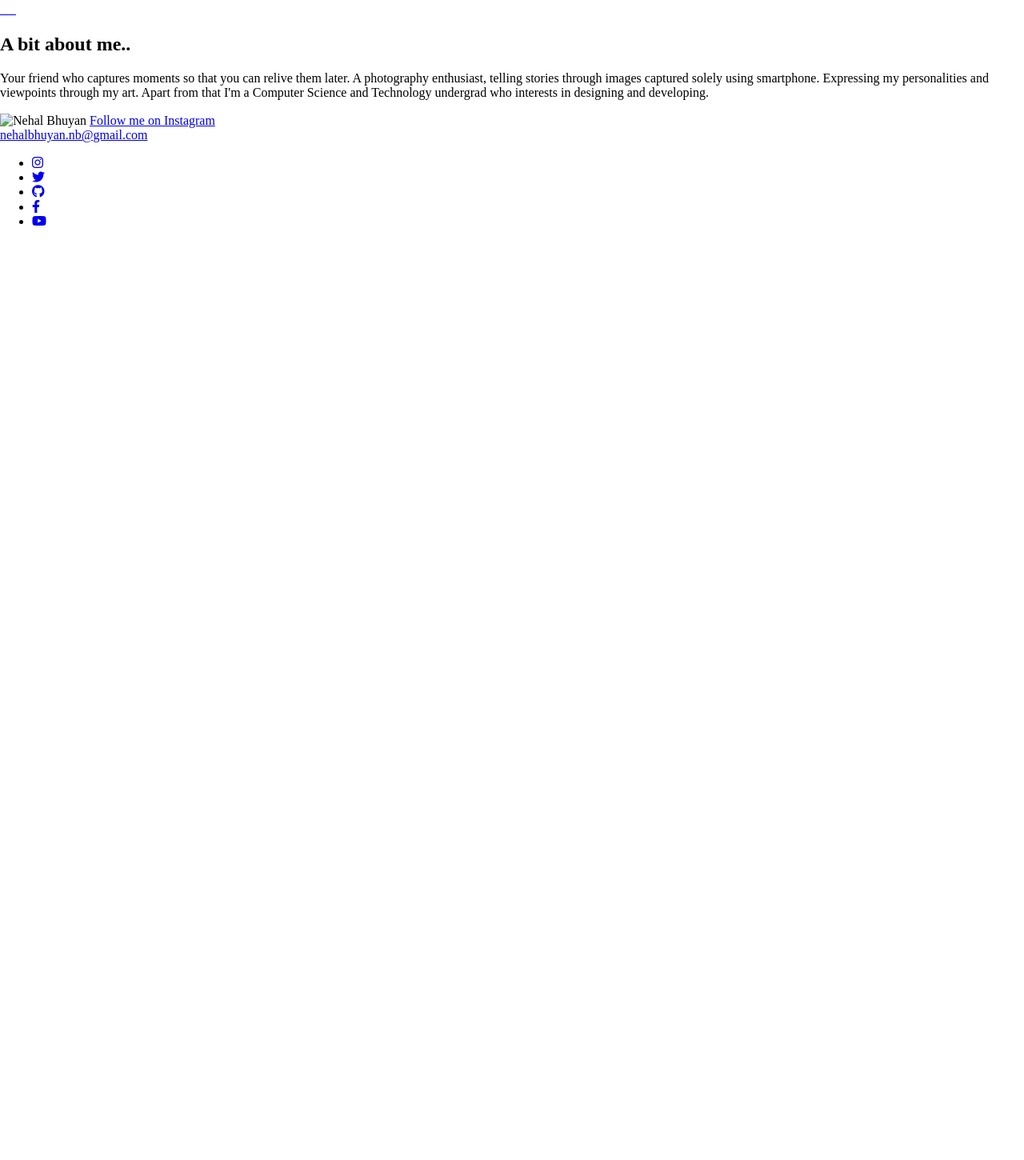
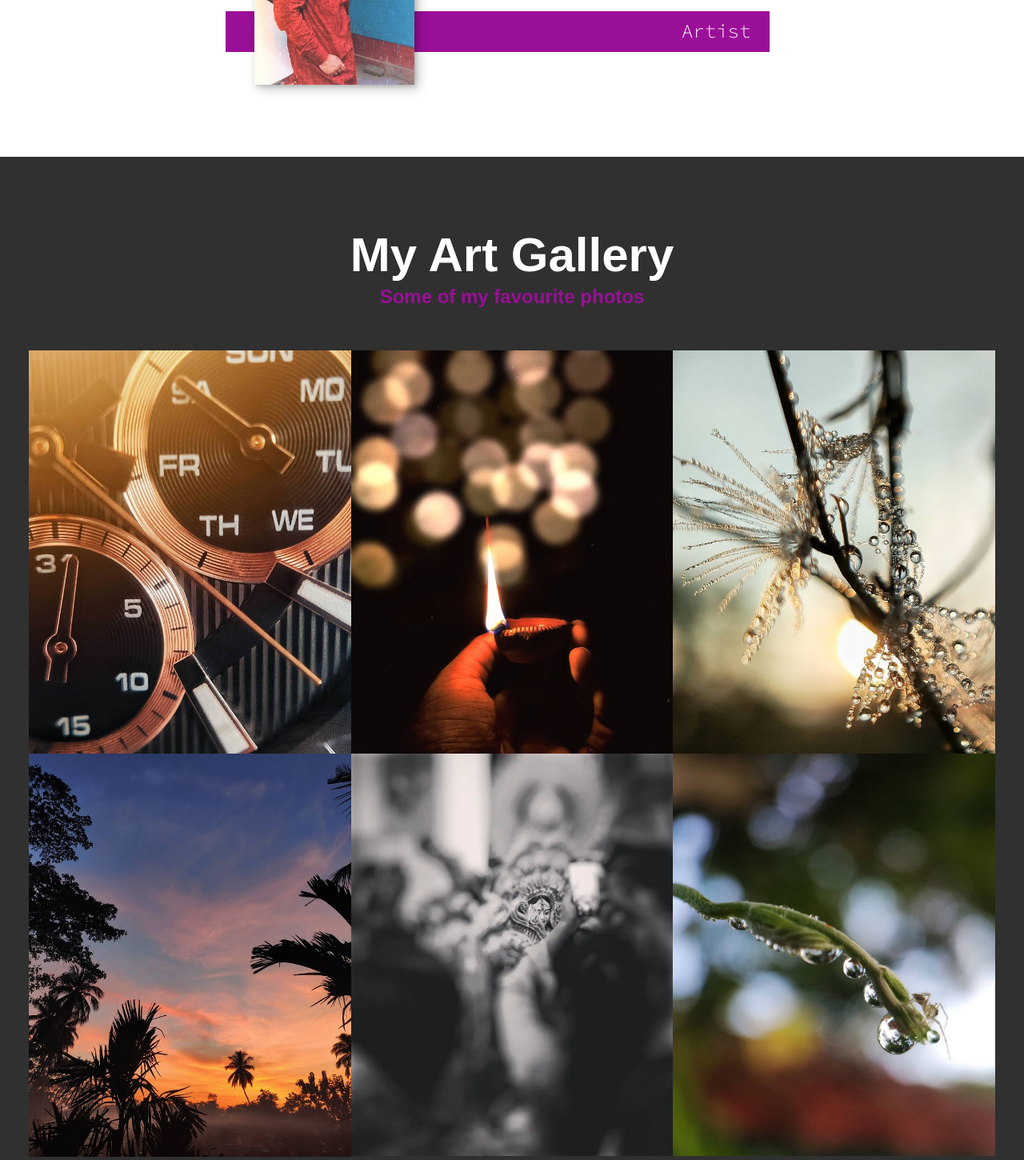
Before and after one commit to nehal-03/photography-portfolio, a plain HTML site: page index.html in a window 1280 px wide. Shown: the part 339-1789 px from the top of the page at 80% size. Before the commit the page ends 800 px from the top, so only its background shows below. Drawn offline with nearby package versions, Linux system fonts and the light colour scheme.

Commit message:
Update index.html

```diff
--- a/index.html
+++ b/index.html
@@ -5,7 +5,7 @@
     <meta charset="UTF-8" />
     <meta http-equiv="X-UA-Compatible" content="IE=edge" />
     <meta name="viewport" content="width=device-width, initial-scale=1.0" />
-    <link rel="icon" href="imgs/favicon.ico">
+    <link rel="icon" href="favicon.ico">
     <title>Photography Portfolio-Nehal Bhuyan</title>
     <link rel="stylesheet" href="https://cdnjs.cloudflare.com/ajax/libs/normalize/8.0.1/normalize.min.css"
         integrity="sha512-NhSC1YmyruXifcj/KFRWoC561YpHpc5Jtzgvbuzx5VozKpWvQ+4nXhPdFgmx8xqexRcpAglTj9sIBWINXa8x5w=="
@@ -16,13 +16,13 @@
 
     <link rel="stylesheet"
         href="https://fonts.googleapis.com/css?family=Source+Code+Pro:300,900+Source+Sans+Pro:300,900&display=swap">
-    <link rel="stylesheet" href="css\style.css">
+    <link rel="stylesheet" href="style.css">
 </head>
 
 <body>
     <header>
         <div class="logo">
-            <a href="https://www.instagram.com/_justnb/"><img src="imgs\signature.png" alt="Nehal Bhuyan" /></a>
+            <a href="https://www.instagram.com/_justnb/"><img src="signature.png" alt="Nehal Bhuyan" /></a>
         </div>
         <button class="nav-toggle" aria-level="toggle navigation">
             <span class="hamburger"> </span>
@@ -48,7 +48,7 @@
         <p class="sec__descp sec__descp-intro">
             Artist
         </p>
-        <img src="imgs\nblogo.jpg" alt="A picture of Nehal Bhuyan" class="intro__img">
+        <img src="nblogo.jpg" alt="A picture of Nehal Bhuyan" class="intro__img">
     </section>
 
 
@@ -94,32 +94,32 @@
 
             <!--Img 01-->
             <a href="https://www.instagram.com/p/CYLZwguJYQf/?utm_source=ig_web_copy_link" class="portfolio--files">
-                <img src="imgs\p1.jpg" alt="" class="portfolio__img">
+                <img src="p1.jpg" alt="" class="portfolio__img">
             </a>
 
             <!--Img 02-->
             <a href="https://www.instagram.com/p/CV3A2OCPxVd/?utm_source=ig_web_copy_link" class="portfolio--files">
-                <img src="imgs\p2.jpg" alt="" class="portfolio__img">
+                <img src="p2.jpg" alt="" class="portfolio__img">
             </a>
 
             <!--Img 03-->
             <a href="https://www.instagram.com/p/CVedfmHJFH6/?utm_source=ig_web_copy_link" class="portfolio--files">
-                <img src="imgs\p3.jpg" alt="" class="portfolio__img">
+                <img src="p3.jpg" alt="" class="portfolio__img">
             </a>
 
             <!--Img 04-->
             <a href="https://www.instagram.com/p/CVVLleGJNGz/?utm_source=ig_web_copy_link" class="portfolio--files">
-                <img src="imgs\p4.jpg" alt="" class="portfolio__img">
+                <img src="p4.jpg" alt="" class="portfolio__img">
             </a>
 
             <!--Img 05-->
             <a href="https://www.instagram.com/p/CVEBzSLhJZ9/?utm_source=ig_web_copy_link" class="portfolio--files">
-                <img src="imgs\p5.jpg" alt="" class="portfolio__img">
+                <img src="p5.jpg" alt="" class="portfolio__img">
             </a>
 
             <!--Img 06-->
             <a href="https://www.instagram.com/p/CVNYCuqJe6u/?utm_source=ig_web_copy_link" class="portfolio--files">
-                <img src="imgs\p6.jpg" alt="" class="portfolio__img">
+                <img src="p6.jpg" alt="" class="portfolio__img">
             </a>
 
             <!--Img 07
@@ -152,7 +152,7 @@
                 Expressing my personalities and viewpoints through my art. Apart from that I'm a Computer Science and
                 Technology undergrad who interests in designing and developing.</p>
         </div>
-        <img src="imgs\aboutme.jpg" alt="Nehal Bhuyan" class="about-me__img">
+        <img src="aboutme.jpg" alt="Nehal Bhuyan" class="about-me__img">
         <a href="https://www.instagram.com/_justnb/" class="btn">Follow me on Instagram</a>
     </section>
 
@@ -177,7 +177,7 @@
 
         </ul>
     </footer>
-    <script src="Javascript\index.js"></script>
+    <script src="index.js"></script>
 </body>
 
 </html>
```
